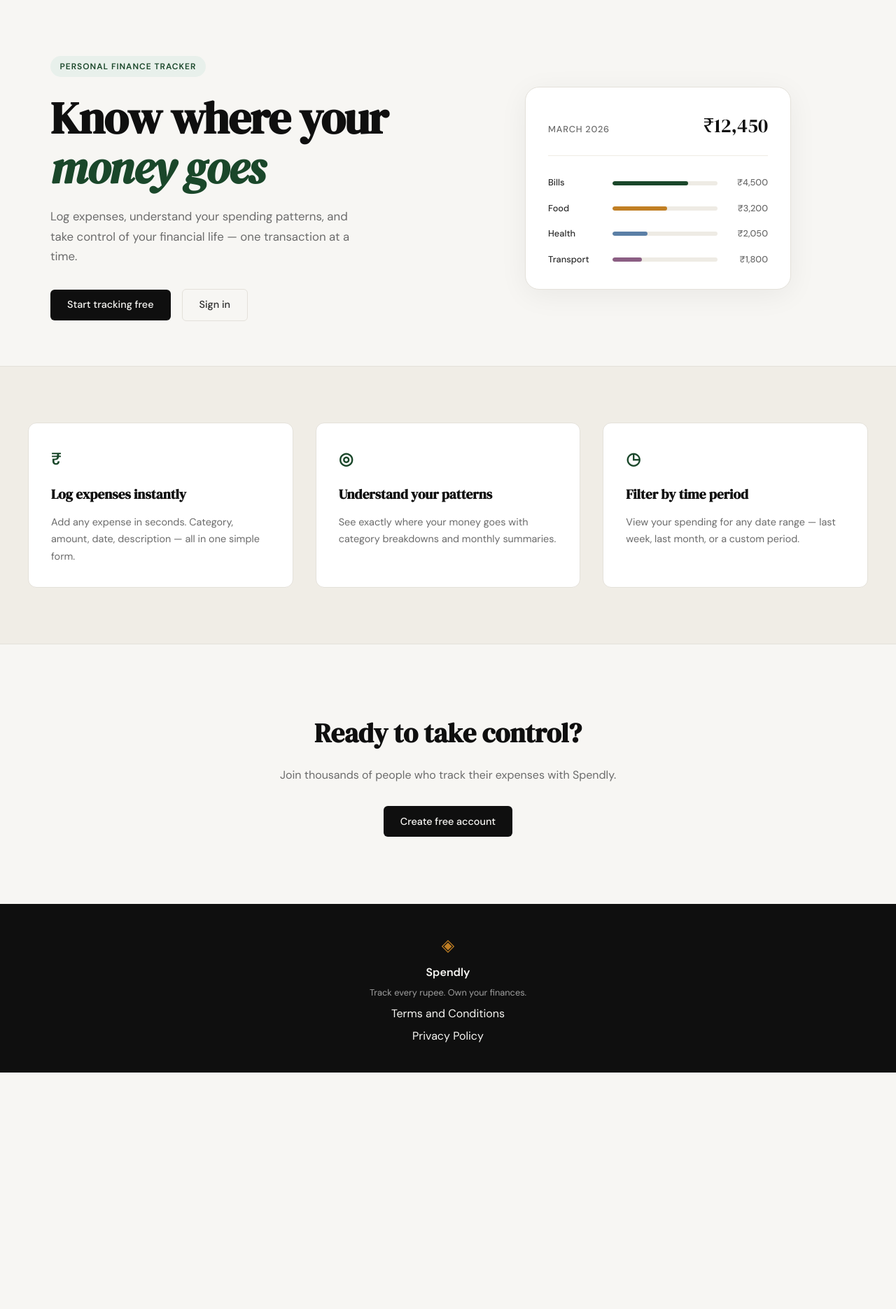
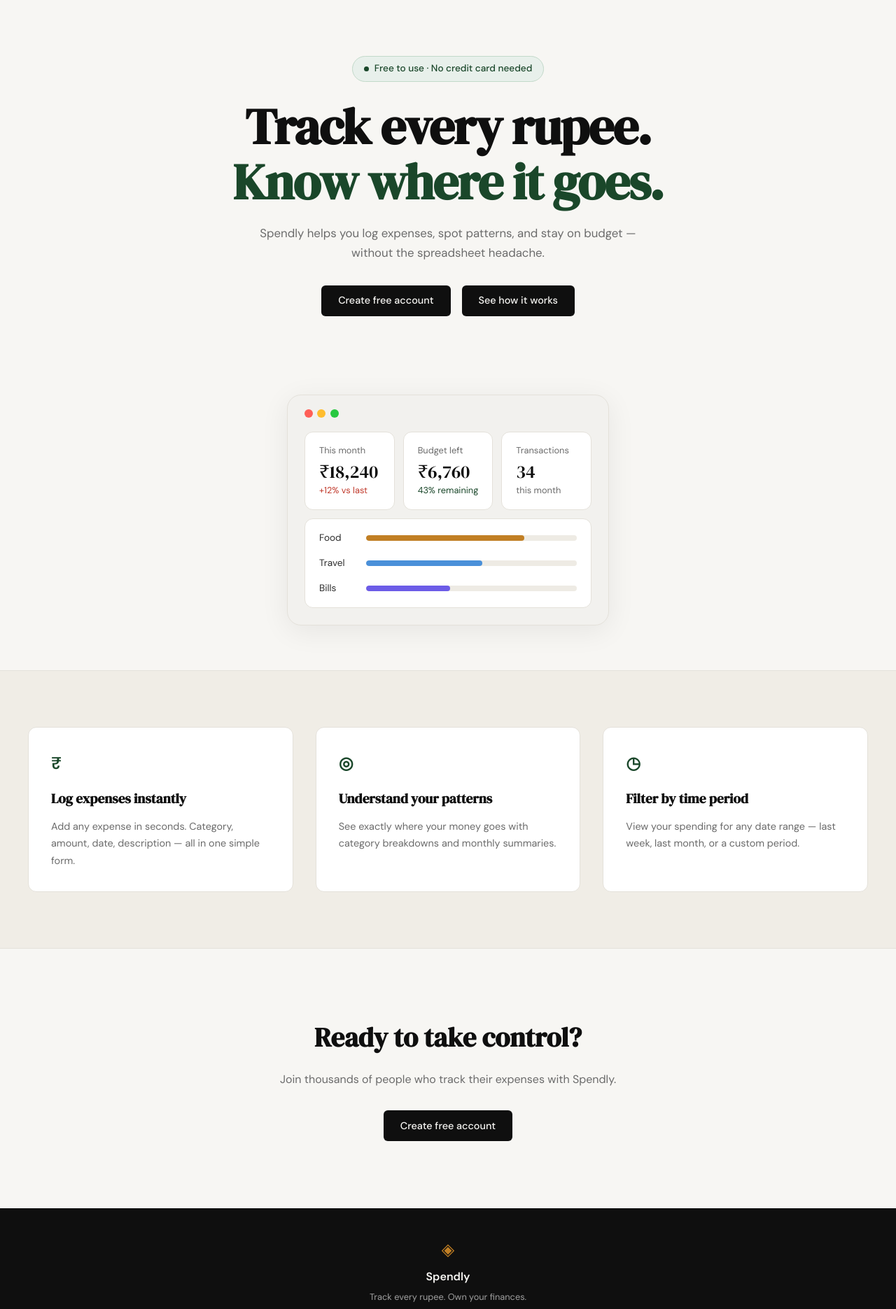
Before and after one commit to nikunj6688/spendly, a Flask app: page / in a window 1280 px wide. Shown: the part 61-1932 px from the top of the page at 70% size. Before the commit the page ends 1594 px from the top, so only its background shows below. Run offline with Flask 3, Linux system fonts and the light colour scheme.

Commit message:
landing: redesign hero section to match mockup

```diff
--- /dev/null
+++ b/static/css/landing.css
@@ -0,0 +1,167 @@
+/* Hero layout — centered single column */
+.hero {
+    display: flex;
+    flex-direction: column;
+    align-items: center;
+    text-align: center;
+    padding: 5rem 2rem 4rem;
+    max-width: 860px;
+    margin: 0 auto;
+}
+
+.hero-inner {
+    display: flex;
+    flex-direction: column;
+    align-items: center;
+}
+
+/* Badge */
+.hero-badge {
+    display: inline-flex;
+    align-items: center;
+    gap: 0.5rem;
+    background: var(--accent-light);
+    color: var(--accent);
+    font-size: 0.85rem;
+    font-weight: 500;
+    letter-spacing: 0;
+    text-transform: none;
+    padding: 0.4rem 1rem;
+    border-radius: 999px;
+    border: 1px solid #c2d9c9;
+    margin-bottom: 1.5rem;
+}
+
+.hero-badge-dot {
+    width: 7px;
+    height: 7px;
+    background: var(--accent);
+    border-radius: 50%;
+    flex-shrink: 0;
+}
+
+/* Title */
+.hero-title {
+    font-size: clamp(2.5rem, 6vw, 4.5rem);
+    line-height: 1.1;
+}
+
+.hero-title-accent {
+    color: var(--accent);
+    font-style: normal;
+}
+
+/* Subtitle */
+.hero-subtitle {
+    max-width: 540px;
+    text-align: center;
+    font-size: 1.05rem;
+}
+
+/* Buttons */
+.hero-actions {
+    justify-content: center;
+}
+
+/* Mock window */
+.hero-visual {
+    width: 100%;
+    margin-top: 3rem;
+}
+
+.mock-window {
+    background: #f2f1ee;
+    border: 1px solid var(--border);
+    border-radius: var(--radius-lg);
+    padding: 1.25rem 1.5rem 1.5rem;
+    box-shadow: 0 8px 40px rgba(0,0,0,0.07);
+}
+
+.mock-window-dots {
+    display: flex;
+    gap: 0.4rem;
+    margin-bottom: 1.25rem;
+}
+
+.dot {
+    width: 12px;
+    height: 12px;
+    border-radius: 50%;
+}
+.dot-red    { background: #ff5f57; }
+.dot-yellow { background: #ffbd2e; }
+.dot-green-dot { background: #28c840; }
+
+/* Stat tiles */
+.mock-stats {
+    display: grid;
+    grid-template-columns: repeat(3, 1fr);
+    gap: 0.75rem;
+    margin-bottom: 0.75rem;
+}
+
+.mock-stat-tile {
+    background: var(--paper-card);
+    border: 1px solid var(--border);
+    border-radius: var(--radius-md);
+    padding: 1rem 1.25rem;
+    text-align: left;
+}
+
+.mock-stat-label {
+    font-size: 0.8rem;
+    color: var(--ink-muted);
+    margin-bottom: 0.35rem;
+}
+
+.mock-stat-value {
+    font-family: var(--font-display);
+    font-size: 1.6rem;
+    color: var(--ink);
+    line-height: 1.1;
+    margin-bottom: 0.2rem;
+}
+
+.mock-stat-sub     { font-size: 0.8rem; color: var(--ink-muted); }
+.mock-stat-danger  { color: #c0392b; }
+.mock-stat-success { color: var(--accent); }
+
+/* Category bars */
+.mock-cat-bars {
+    background: var(--paper-card);
+    border: 1px solid var(--border);
+    border-radius: var(--radius-md);
+    padding: 1rem 1.25rem;
+    display: flex;
+    flex-direction: column;
+    gap: 0.9rem;
+}
+
+.mock-cat-row {
+    display: grid;
+    grid-template-columns: 55px 1fr;
+    align-items: center;
+    gap: 0.75rem;
+}
+
+.mock-cat-label {
+    font-size: 0.85rem;
+    color: var(--ink-soft);
+    text-align: left;
+}
+
+.mock-cat-track {
+    height: 8px;
+    background: var(--border-soft);
+    border-radius: 999px;
+    overflow: hidden;
+}
+
+.mock-cat-bar {
+    height: 100%;
+    border-radius: 999px;
+}
+
+.bar-food   { background: #c17f24; }
+.bar-travel { background: #4a90d9; }
+.bar-bills  { background: #6c5ce7; }
--- a/templates/landing.html
+++ b/templates/landing.html
@@ -1,60 +1,68 @@
 {% extends "base.html" %}
 
 {% block title %}Spendly — Track Every Rupee{% endblock %}
+
+{% block head %}
+<link rel="stylesheet" href="{{ url_for('static', filename='css/landing.css') }}">
+{% endblock %}
 
 {% block content %}
 
 <section class="hero">
     <div class="hero-inner">
-        <div class="hero-badge">Personal Finance Tracker</div>
+        <div class="hero-badge">
+            <span class="hero-badge-dot"></span>
+            Free to use · No credit card needed
+        </div>
         <h1 class="hero-title">
-            Know where your<br>
-            <em>money goes</em>
+            Track every rupee.<br>
+            <span class="hero-title-accent">Know where it goes.</span>
         </h1>
         <p class="hero-subtitle">
-            Log expenses, understand your spending patterns,
-            and take control of your financial life —
-            one transaction at a time.
+            Spendly helps you log expenses, spot patterns, and stay
+            on budget — without the spreadsheet headache.
         </p>
         <div class="hero-actions">
-            <a href="{{ url_for('register') }}" class="btn-primary">Start tracking free</a>
-            <a href="{{ url_for('login') }}" class="btn-ghost">Sign in</a>
+            <a href="{{ url_for('register') }}" class="btn-primary">Create free account</a>
+            <a href="#" class="btn-primary">See how it works</a>
         </div>
     </div>
     <div class="hero-visual">
-        <div class="mock-card">
-            <div class="mock-card-header">
-                <span class="mock-label">March 2026</span>
-                <span class="mock-total">₹12,450</span>
+        <div class="mock-window">
+            <div class="mock-window-dots">
+                <span class="dot dot-red"></span>
+                <span class="dot dot-yellow"></span>
+                <span class="dot dot-green-dot"></span>
             </div>
-            <div class="mock-bars">
-                <div class="mock-bar-row">
-                    <span class="mock-cat">Bills</span>
-                    <div class="mock-bar-track">
-                        <div class="mock-bar" style="width: 72%"></div>
-                    </div>
-                    <span class="mock-amt">₹4,500</span>
+            <div class="mock-stats">
+                <div class="mock-stat-tile">
+                    <div class="mock-stat-label">This month</div>
+                    <div class="mock-stat-value">₹18,240</div>
+                    <div class="mock-stat-sub mock-stat-danger">+12% vs last</div>
                 </div>
-                <div class="mock-bar-row">
-                    <span class="mock-cat">Food</span>
-                    <div class="mock-bar-track">
-                        <div class="mock-bar mock-bar-2" style="width: 52%"></div>
-                    </div>
-                    <span class="mock-amt">₹3,200</span>
+                <div class="mock-stat-tile">
+                    <div class="mock-stat-label">Budget left</div>
+                    <div class="mock-stat-value">₹6,760</div>
+                    <div class="mock-stat-sub mock-stat-success">43% remaining</div>
                 </div>
-                <div class="mock-bar-row">
-                    <span class="mock-cat">Health</span>
-                    <div class="mock-bar-track">
-                        <div class="mock-bar mock-bar-3" style="width: 33%"></div>
-                    </div>
-                    <span class="mock-amt">₹2,050</span>
+                <div class="mock-stat-tile">
+                    <div class="mock-stat-label">Transactions</div>
+                    <div class="mock-stat-value">34</div>
+                    <div class="mock-stat-sub">this month</div>
                 </div>
-                <div class="mock-bar-row">
-                    <span class="mock-cat">Transport</span>
-                    <div class="mock-bar-track">
-                        <div class="mock-bar mock-bar-4" style="width: 28%"></div>
-                    </div>
-                    <span class="mock-amt">₹1,800</span>
+            </div>
+            <div class="mock-cat-bars">
+                <div class="mock-cat-row">
+                    <span class="mock-cat-label">Food</span>
+                    <div class="mock-cat-track"><div class="mock-cat-bar bar-food" style="width:75%"></div></div>
+                </div>
+                <div class="mock-cat-row">
+                    <span class="mock-cat-label">Travel</span>
+                    <div class="mock-cat-track"><div class="mock-cat-bar bar-travel" style="width:55%"></div></div>
+                </div>
+                <div class="mock-cat-row">
+                    <span class="mock-cat-label">Bills</span>
+                    <div class="mock-cat-track"><div class="mock-cat-bar bar-bills" style="width:40%"></div></div>
                 </div>
             </div>
         </div>
```
